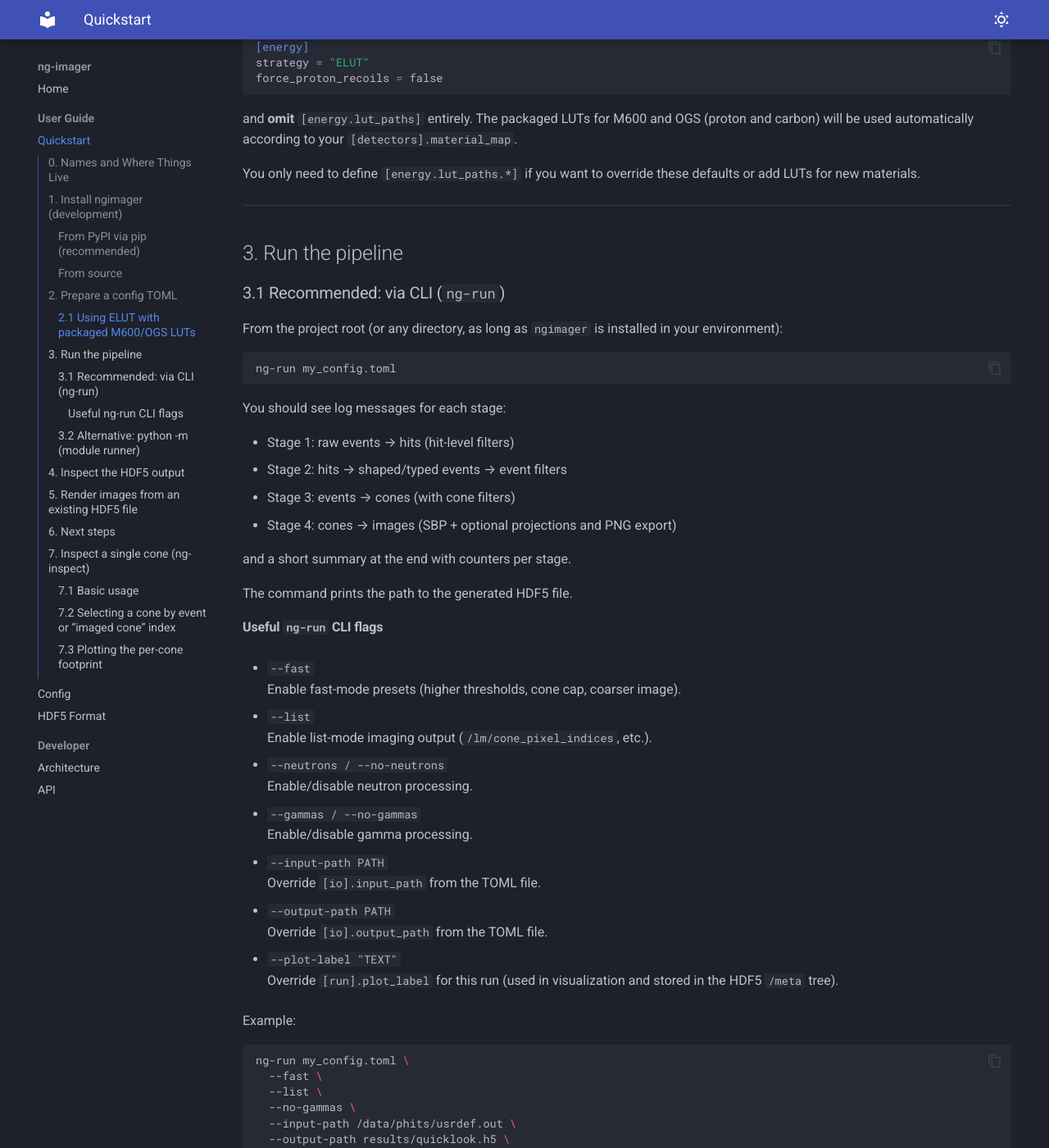
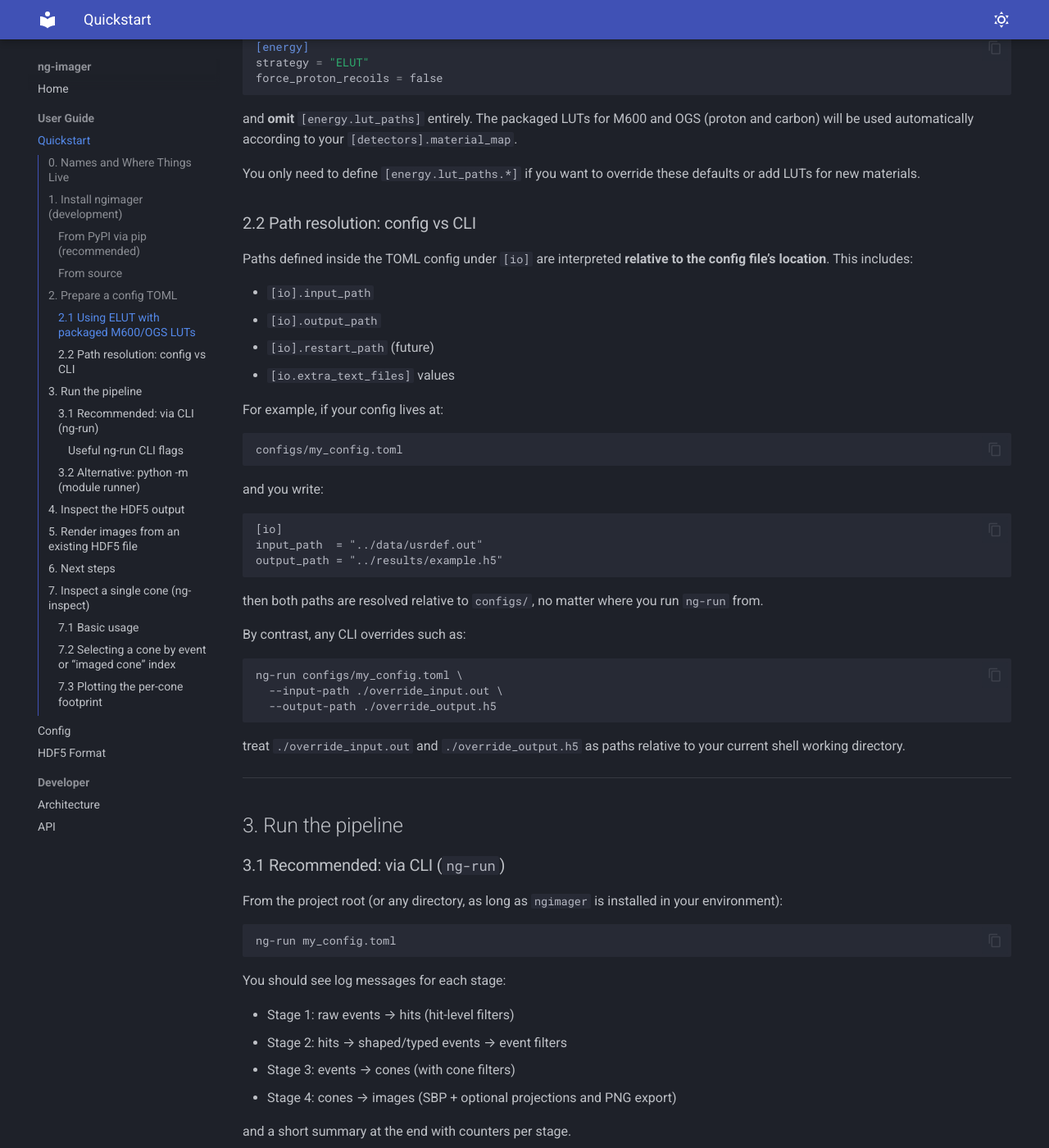
Before and after one commit to Lindt8/ng-imager, an MkDocs documentation site: the page built from docs/user/quickstart.md, in a window 1280 px wide and 1400 px high, scrolled down 3931 px. Shown: the whole window at 82% size. Built offline with MkDocs 1.6.1 and Material for MkDocs 9.7.7, drawn with Linux system fonts in a browser that asks for light colours.

Commit message:
fix file path consistency

```diff
--- a/docs/user/quickstart.md
+++ b/docs/user/quickstart.md
@@ -205,6 +205,40 @@ your `[detectors].material_map`.
 
 You only need to define `[energy.lut_paths.*]` if you want to override
 these defaults or add LUTs for new materials.
+
+### 2.2 Path resolution: config vs CLI
+
+Paths defined inside the TOML config under `[io]` are interpreted
+**relative to the config file’s location**. This includes:
+
+- `[io].input_path`
+- `[io].output_path`
+- `[io].restart_path` (future)
+- `[io.extra_text_files]` values
+
+For example, if your config lives at:
+
+    configs/my_config.toml
+
+and you write:
+
+    [io]
+    input_path  = "../data/usrdef.out"
+    output_path = "../results/example.h5"
+
+then both paths are resolved relative to `configs/`, no matter where
+you run `ng-run` from.
+
+By contrast, any CLI overrides such as:
+
+    ng-run configs/my_config.toml \
+      --input-path ./override_input.out \
+      --output-path ./override_output.h5
+
+treat `./override_input.out` and `./override_output.h5` as paths
+relative to your current shell working directory.
+
+
 
 ---
 
```
Also changed, not shown: docs/user/config.md (+26 -0 lines), 4 other files.
